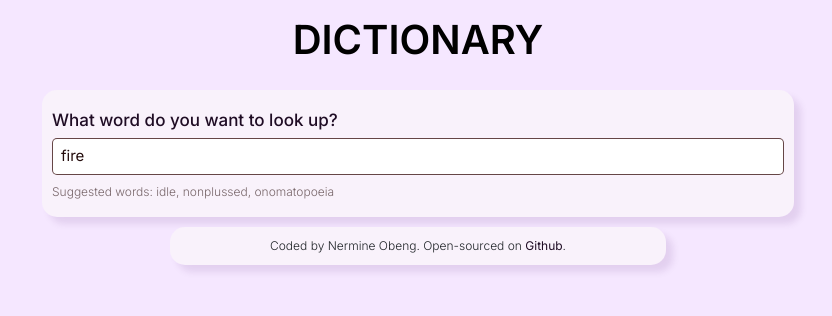
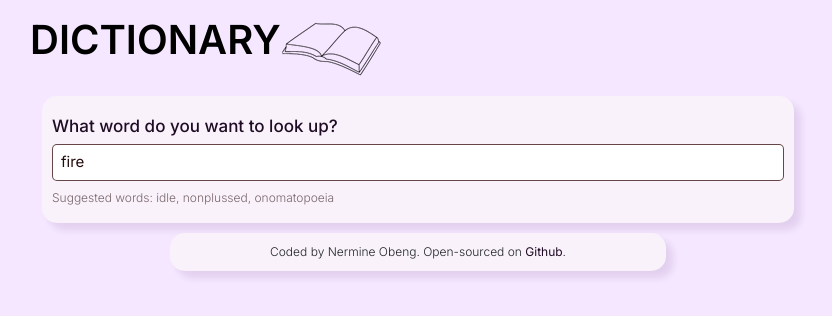
Before and after one commit to Nemobeng/dictionary-project, a React (Create React App) app: page / in a window 1280 px wide. Shown: the top 316 px of the page, without its empty margins (222-1054 px from the left). Built offline with nearby package versions, Linux system fonts and the light colour scheme; no server answers.

Commit message:
updating alt text

```diff
--- a/src/App.css
+++ b/src/App.css
@@ -0,0 +1,3 @@
+.heading {
+  display: flex;
+}
--- a/src/App.js
+++ b/src/App.js
@@ -2,12 +2,16 @@ import React from "react";
 import "./App.css";
 import Dictionary from "./Dictionary.js";
 import "./Dictionary.css";
+import logo from "./bookoutline.png";
 
 export default function App() {
   return (
     <div className="Dictionary">
       <div className="container">
-        <header>DICTIONARY</header>
+        <div className="heading">
+          <header>DICTIONARY</header>
+          <img src={logo} className="Logo" className="img-fluid" alt="logo" />
+        </div>
         <main>
           <Dictionary defaultKeyword="fire" />
         </main>
--- a/src/Photos.js
+++ b/src/Photos.js
@@ -15,9 +15,13 @@ export default function Photos(props) {
                   href={photo.src.original}
                   target="_blank"
                   rel="noreferrer"
-                  alt=""
+                  alt="Search Results"
                 >
-                  <img src={photo.src.landscape} className="img-fluid" />
+                  <img
+                    src={photo.src.landscape}
+                    className="img-fluid"
+                    alt="Search Results"
+                  />
                 </a>
               </div>
             );
```
Also changed, not shown: src/bookoutline.png (added).
